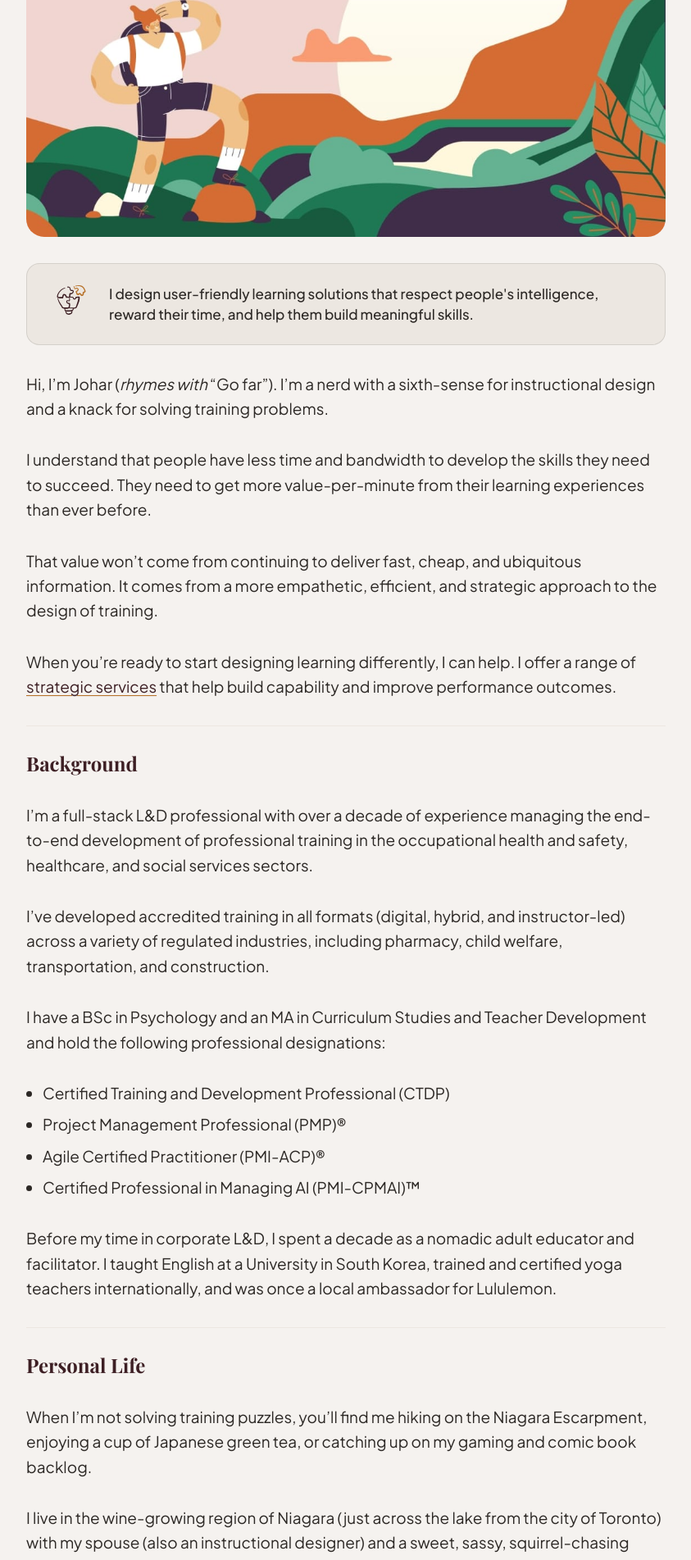
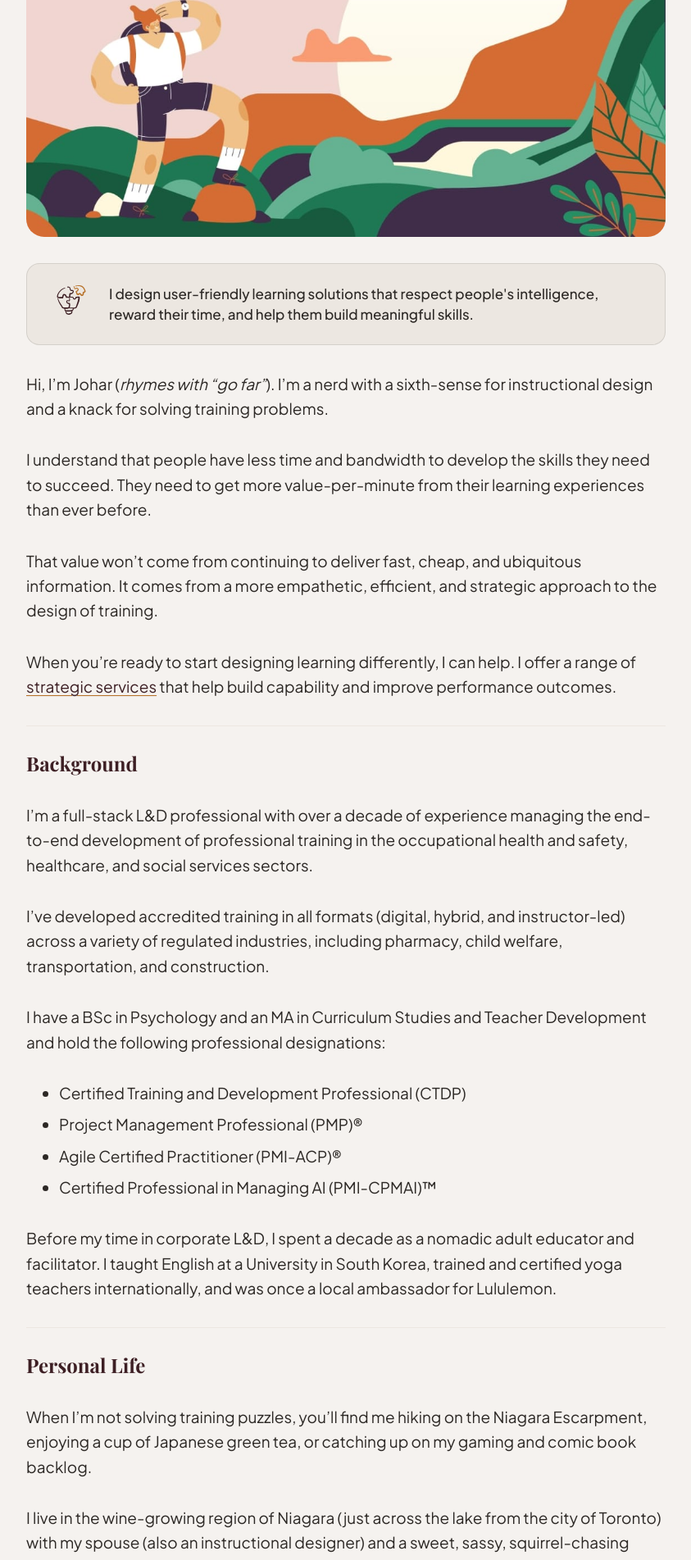
Before and after one commit to j0har/joharsingh.com, a Jekyll site: the page built from _pages/about.md, in a window 1280 px wide. Shown: the part 529-2432 px from the top of the page at 82% size, without its empty margins (218-1061 px from the left). Built offline with Jekyll 4.4.1, drawn with Linux system fonts in a browser that asks for light colours; some web fonts are replaced.

Commit message:
About page formatting fixes: italicize full rhymes-with parenthetical, lowercase "go far", indent certification list
Left "strategic services" lowercase in the CTA — it's descriptive text
linking to the services page, not one of the four named service titles
(Learning Consult, Learning Audit, Custom Learning Solutions, Strategic
Partnership), so capitalizing it would misleadingly read as a formal
offering name.

```diff
--- a/_pages/about.md
+++ b/_pages/about.md
@@ -37,6 +37,9 @@ image: /images/example-1.jpg
   .about-banner { flex-direction: column; align-items: center; text-align: center; padding: 24px 28px; }
   .about-banner-icon { margin-top: 0; }
 }
+.cert-list {
+  padding-left: 24px;
+}
 </style>
 
 <div class="about-banner">
@@ -46,7 +49,7 @@ image: /images/example-1.jpg
   <p class="about-banner-text">I design user-friendly learning solutions that respect people's intelligence, reward their time, and help them build meaningful skills.</p>
 </div>
 
-Hi, I'm Johar (_rhymes with_ "Go far"). I'm a nerd with a sixth-sense for instructional design and a knack for solving training problems.
+Hi, I'm Johar (_rhymes with "go far"_). I'm a nerd with a sixth-sense for instructional design and a knack for solving training problems.
 
 I understand that people have less time and bandwidth to develop the skills they need to succeed. They need to get more value-per-minute from their learning experiences than ever before.
 
@@ -68,6 +71,7 @@ I have a BSc in Psychology and an MA in Curriculum Studies and Teacher Developme
 * Project Management Professional (PMP)®
 * Agile Certified Practitioner (PMI-ACP)®
 * Certified Professional in Managing AI (PMI-CPMAI)™
+{: .cert-list}
 
 Before my time in corporate L&D, I spent a decade as a nomadic adult educator and facilitator. I taught English at a University in South Korea, trained and certified yoga teachers internationally, and was once a local ambassador for Lululemon.
 
```
